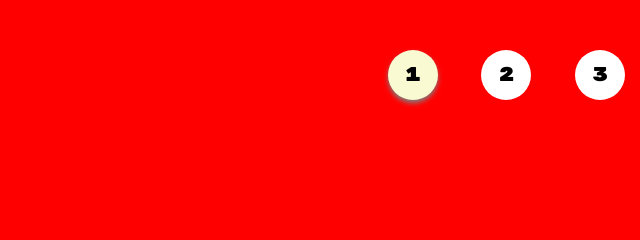
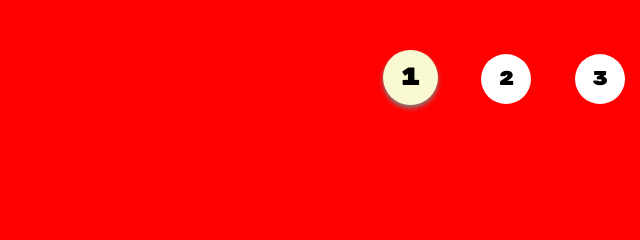
Before and after one commit to DavideBernardini/htmlcss-shoes, a plain HTML site: page index.html in a window 1280 px wide. In both pictures the pointer is over the link 1052 px from the left and 75 px from the top of the page. Shown: the top 240 px of the page, 640-1280 px from the left. Drawn offline with Linux system fonts and the light colour scheme.

Commit message:
Modificato hover

```diff
--- a/css/style.css
+++ b/css/style.css
@@ -37,20 +37,15 @@ html {
     background-color: white;
     border-radius: 50%;
     margin:0 15px;
+    transition-duration: 0.10s;
 }
 .main-nav li a:hover {
-    display: inline-block;
-    color: black;
-    text-decoration: none;
-    font-size: 20px;
-    height: 50px;
-    width: 50px;
-    line-height: 50px;
-    text-align: center;
     background-color: lightgoldenrodyellow;
-    border-radius: 50%;
     box-shadow: 0 3px 5px gray;
-    margin:0 15px;
+    height: 55px;
+    width: 55px;
+    font-size: 25px;
+    line-height: 55px;
 }
 /* Corpo */
 section {
```
